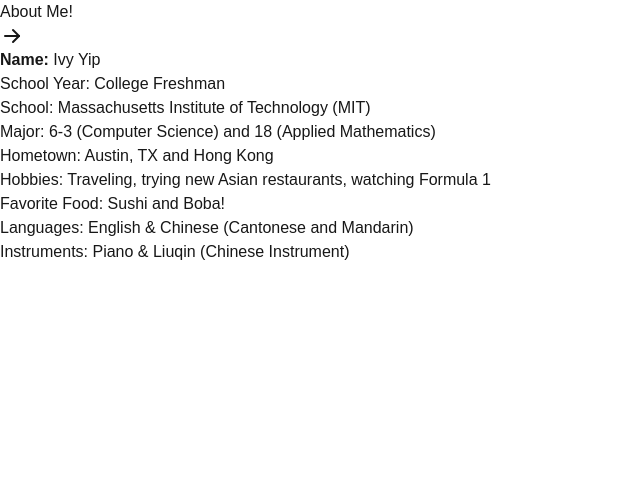
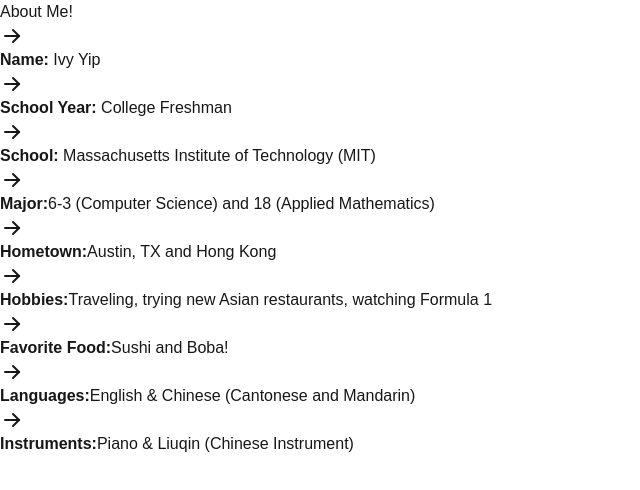
Before and after one commit to ivysyip/personal-website, a Next.js app: page /About in a window 1280 px wide. Shown: the top 490 px of the page, without its empty margins (0-640 px from the left). Built offline with nearby package versions, Linux system fonts and the light colour scheme.

Commit message:
basic styling about me

```diff
--- a/src/app/About/page.tsx
+++ b/src/app/About/page.tsx
@@ -1,6 +1,6 @@
-'use client'
-import React from 'react';
-import { IconArrowRight } from '@tabler/icons-react';
+"use client";
+import React from "react";
+import { IconArrowRight } from "@tabler/icons-react";
 
 export default function About() {
   return (
@@ -9,16 +9,52 @@ export default function About() {
         About Me!
       </h1>
       <ul className="text-lg lg:text-xl py-8">
-                <li className="flex"><IconArrowRight/><strong>Name: </strong>Ivy Yip</li>
-                <li>School Year: College Freshman</li>
-                <li>School: Massachusetts Institute of Technology {"(MIT)"}</li>
-                <li>Major: 6-3 {"(Computer Science)"} and 18 {"(Applied Mathematics)"}</li>
-                <li>Hometown: Austin, TX and Hong Kong</li>
-                <li>Hobbies: Traveling, trying new Asian restaurants, watching Formula 1</li>
-                <li>Favorite Food: Sushi and Boba!</li>
-                <li>Languages: English & Chinese {"(Cantonese and Mandarin)"}</li>
-                <li>Instruments: Piano & Liuqin {"(Chinese Instrument)"}</li>
+        <li className="flex">
+          <IconArrowRight />
+          <strong>Name: </strong>
+          {" Ivy Yip"}
+        </li>
+        <li className="flex">
+          <IconArrowRight />
+          <strong>School Year: </strong>
+          {" College Freshman"}
+        </li>
+        <li className="flex">
+          <IconArrowRight />
+          <strong>School: </strong>
+          Massachusetts Institute of Technology {"(MIT)"}
+        </li>
+        <li className="flex">
+          <IconArrowRight />
+          <strong>Major:</strong>
+          6-3 {"(Computer Science)"} and 18 {"(Applied Mathematics)"}
+        </li>
+        <li className="flex">
+          <IconArrowRight />
+          <strong>Hometown:</strong>
+          Austin, TX and Hong Kong
+        </li>
+        <li className="flex">
+          <IconArrowRight />
+          <strong>Hobbies:</strong>
+          Traveling, trying new Asian restaurants, watching Formula 1
+        </li>
+        <li className="flex">
+          <IconArrowRight />
+          <strong>Favorite Food:</strong>
+          Sushi and Boba!
+        </li>
+        <li className="flex">
+          <IconArrowRight />
+          <strong>Languages:</strong>
+          English & Chinese {"(Cantonese and Mandarin)"}
+        </li>
+        <li className="flex">
+          <IconArrowRight />
+          <strong>Instruments:</strong>
+          Piano & Liuqin {"(Chinese Instrument)"}
+        </li>
       </ul>
     </div>
-    )
+  );
 }
```
Lines whose indentation alone changed are shown as unchanged.
